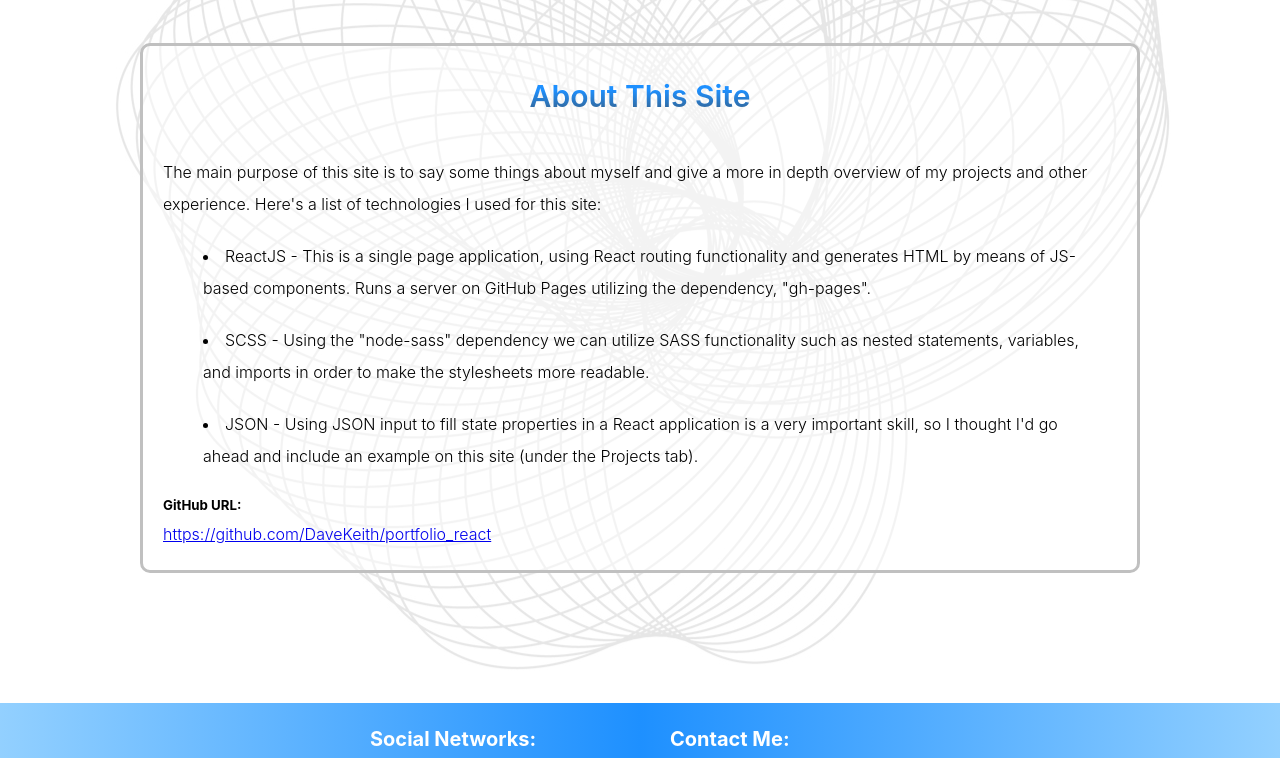
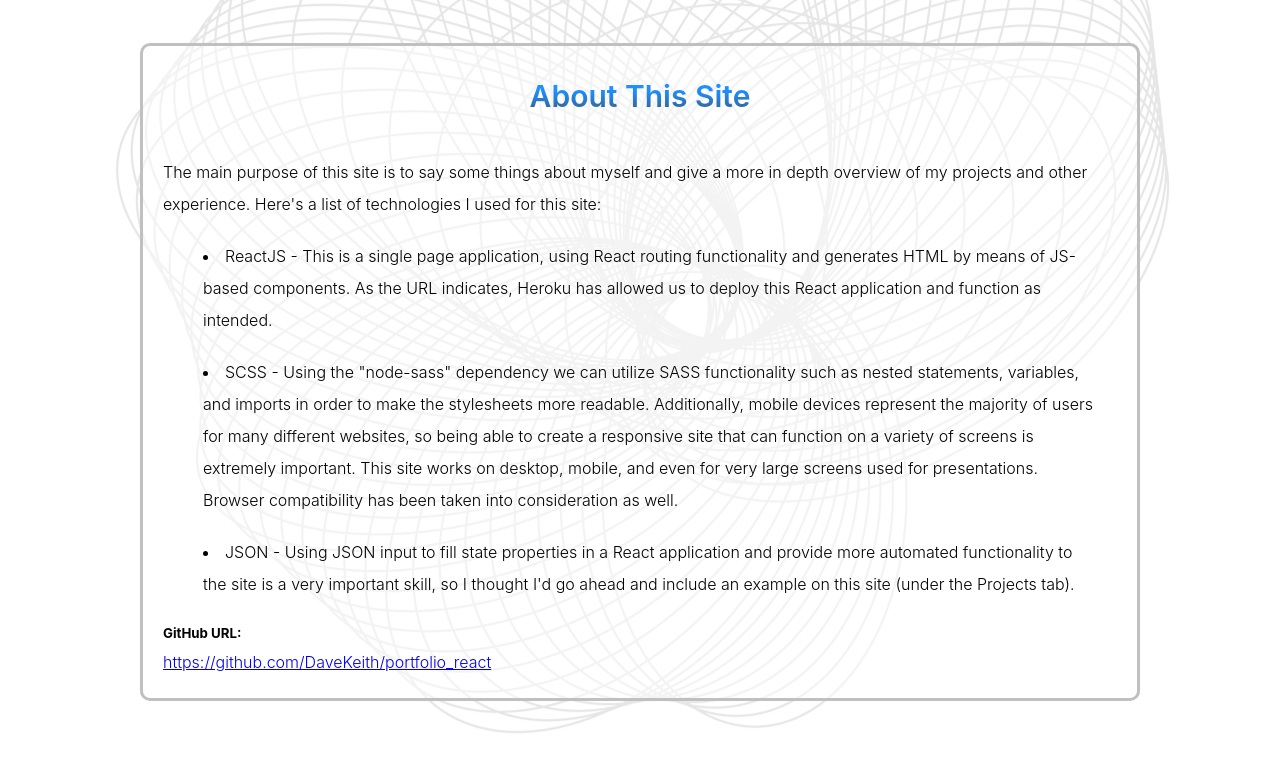
Before and after one commit to DaveKeith/portfolio_react, a React (Create React App) app: page / in a window 1280 px wide. Shown: the part 576-1334 px from the top of the page. Built offline with nearby package versions, Linux system fonts and the light colour scheme.

Commit message:
Updated information 'about this site'

```diff
--- a/package.json
+++ b/package.json
@@ -6,7 +6,6 @@
     "node-sass": "^4.11.0",
     "react": "^16.7.0",
     "react-dom": "^16.7.0",
-    "react-image": "^2.0.0",
     "react-router-dom": "^4.3.1",
     "react-scripts": "2.1.3"
   },
--- a/src/components/about.js
+++ b/src/components/about.js
@@ -32,18 +32,25 @@ const About = () => {
               <li>
                 ReactJS - This is a single page application, using React routing
                 functionality and generates HTML by means of JS-based
-                components. Runs a server on GitHub Pages utilizing the
-                dependency, "gh-pages".
+                components. As the URL indicates, Heroku has allowed us to
+                deploy this React application and function as intended.
               </li>
               <li>
                 SCSS - Using the "node-sass" dependency we can utilize SASS
                 functionality such as nested statements, variables, and imports
-                in order to make the stylesheets more readable.
+                in order to make the stylesheets more readable. Additionally,
+                mobile devices represent the majority of users for many
+                different websites, so being able to create a responsive site
+                that can function on a variety of screens is extremely
+                important. This site works on desktop, mobile, and even for very
+                large screens used for presentations. Browser compatibility has
+                been taken into consideration as well.
               </li>
               <li>
                 JSON - Using JSON input to fill state properties in a React
-                application is a very important skill, so I thought I'd go ahead
-                and include an example on this site (under the Projects tab).
+                application and provide more automated functionality to the site
+                is a very important skill, so I thought I'd go ahead and include
+                an example on this site (under the Projects tab).
               </li>
             </ul>
             <h5>GitHub URL: </h5>
```
Also changed, not shown: 1 other file (tests, documents, lock files or other folders).
